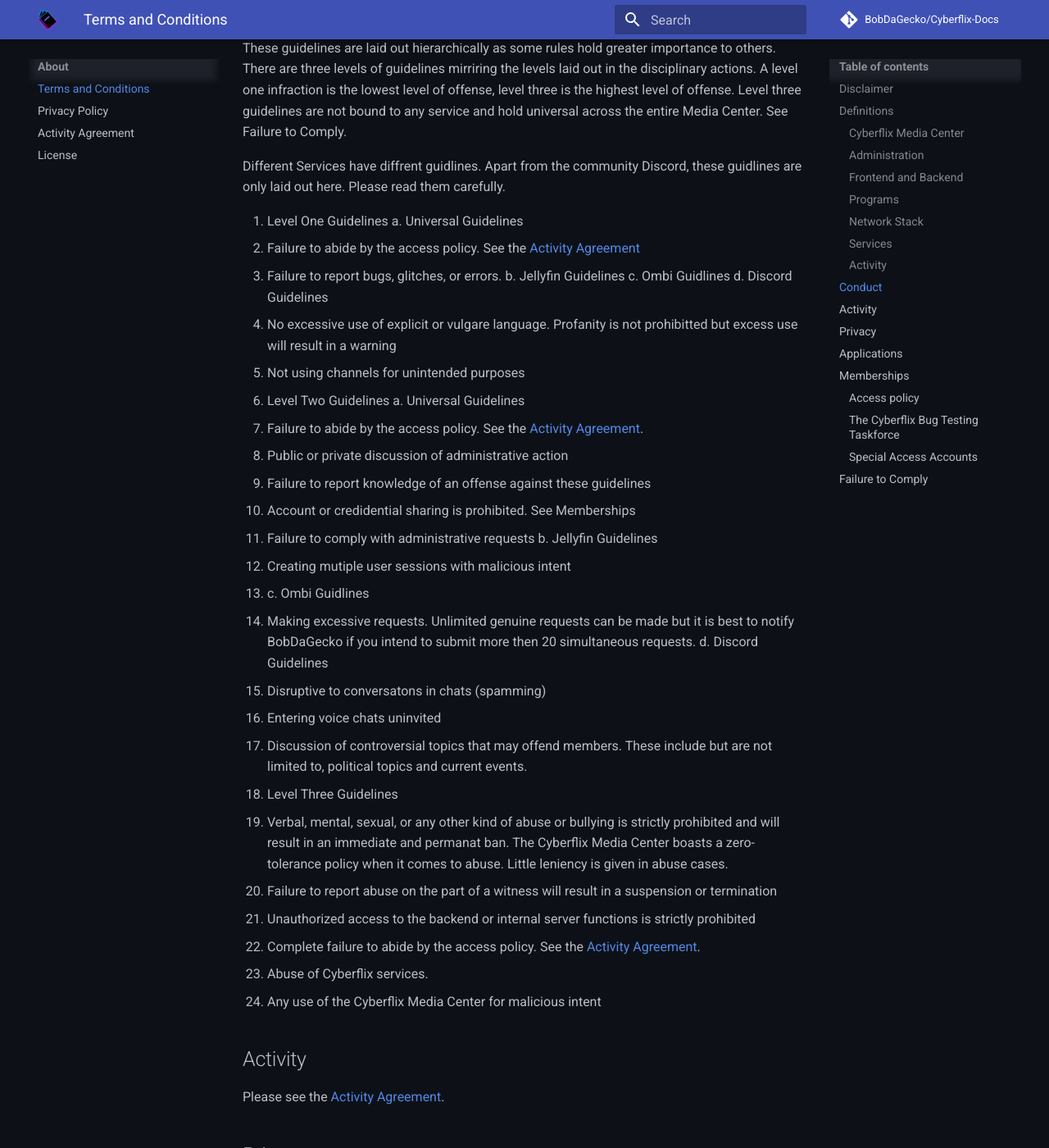
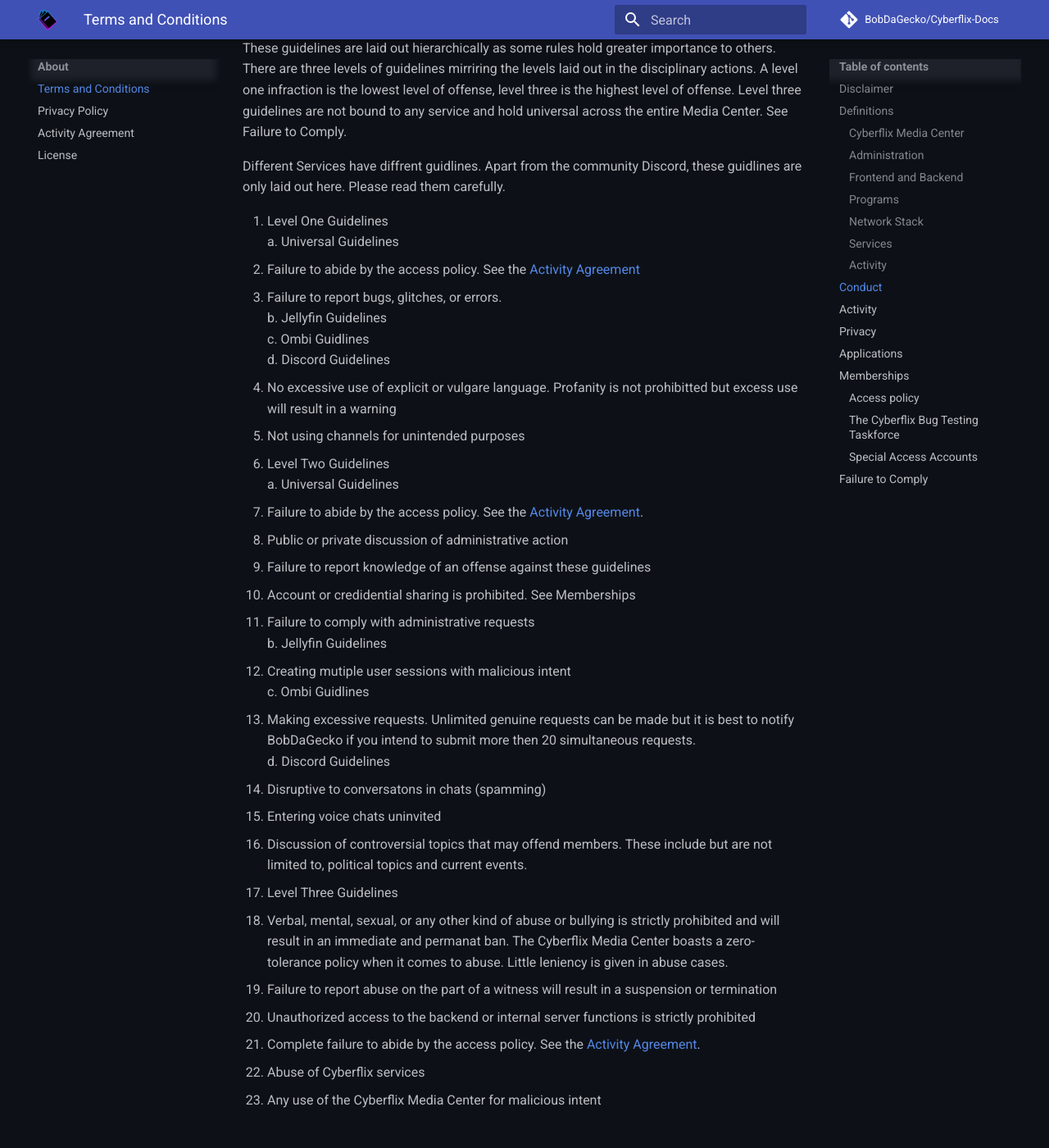
Before and after one commit to Cyberflix-Media/Cyberflix-Docs, an MkDocs documentation site: the page built from docs/about/terms-and-conditions.md, in a window 1280 px wide and 1400 px high, scrolled down 2720 px. Shown: the whole window at 82% size. Built offline with MkDocs 1.6.1 and Material for MkDocs 9.7.7, drawn with Linux system fonts in a browser that asks for light colours; comment, search, counter and statistics services are not loaded; part of the change alters nothing that is shown.

```diff
--- a/docs/about/terms-and-conditions.md
+++ b/docs/about/terms-and-conditions.md
@@ -75,19 +75,18 @@ Different Services have diffrent guidlines. Apart from the community Discord, th
   - Failure to comply with administrative requests
   b. Jellyfin Guidelines
   - Creating mutiple user sessions with malicious intent
-  -
   c. Ombi Guidlines
   - Making excessive requests. Unlimited genuine requests can be made but it is best to notify BobDaGecko if you intend to submit more then 20 simultaneous requests.
   d. Discord Guidelines
    - Disruptive to conversatons in chats (spamming)
    - Entering voice chats uninvited
    - Discussion of controversial topics that may offend members. These include but are not limited to, political topics and current events.
-2. Level Three Guidelines
+3. Level Three Guidelines
  - Verbal, mental, sexual, or any other kind of abuse or bullying is strictly prohibited and will result in an immediate and permanat ban. The Cyberflix Media Center boasts a zero-tolerance policy when it comes to abuse. Little leniency is given in abuse cases.
  - Failure to report abuse on the part of a witness will result in a suspension or termination
  - Unauthorized access to the backend or internal server functions is strictly prohibited
  - Complete failure to abide by the access policy. See the [Activity Agreement](https://docs.cyberflix.io/about/activity-agreement/).
- - Abuse of Cyberflix services.
+ - Abuse of Cyberflix services
  - Any use of the Cyberflix Media Center for malicious intent
 
 
```
